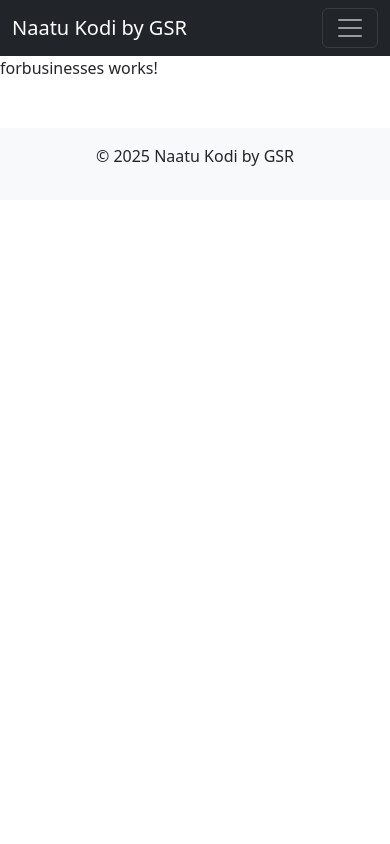
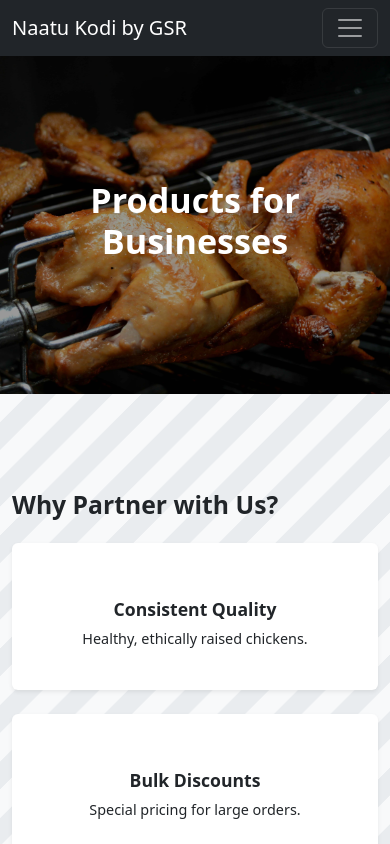
Before and after one commit to naatukodi/GSRSite, an Angular app: page /forbusinesses in a window 390 px wide. Shown: the top 844 px of the page. Built offline with nearby package versions, Linux system fonts and the light colour scheme.

Commit message:
updating css

```diff
--- a/src/app/components/about/about.component.html
+++ b/src/app/components/about/about.component.html
@@ -1,3 +1,4 @@
+<section class="py-5 bg-light">
     <div class="container my-5">
         <!-- About Us Heading & Intro -->
         <div class="row justify-content-center mb-4">
@@ -126,3 +127,4 @@
             </div>
         </div>
     </div>
+</section>
--- a/src/app/components/about/about.component.scss
+++ b/src/app/components/about/about.component.scss
@@ -0,0 +1,30 @@
+/* src/styles.css */
+
+/* Section Styling */
+section.py-5.bg-light {
+    background-image: linear-gradient(135deg, #f8f9fa 25%, #e9ecef 25%, #e9ecef 50%, #f8f9fa 50%, #f8f9fa 75%, #e9ecef 75%, #e9ecef 100%);
+    background-size: 56.57px 56.57px;
+}
+
+/* Card Hover Effect */
+.card:hover {
+    transform: translateY(-5px);
+    transition: transform 0.3s ease;
+}
+
+/* Icon Styling */
+.card-body i {
+    color: #17a2b8;
+    /* Customize icon color if needed */
+}
+
+/* Responsive Text */
+@media (max-width: 576px) {
+    .card-title {
+        font-size: 1.1rem;
+    }
+
+    .card-text {
+        font-size: 0.9rem;
+    }
+}
--- a/src/app/components/forbusinesses/forbusinesses.component.html
+++ b/src/app/components/forbusinesses/forbusinesses.component.html
@@ -1 +1,65 @@
-<p>forbusinesses works!</p>
+<div class="container-fluid px-0">
+    <!-- Hero Section -->
+    <div class="d-flex align-items-center justify-content-center text-white position-relative" style="
+        background: url('assets/images/business-hero.jpg') no-repeat center center/cover;
+        min-height: 40vh;
+      ">
+        <!-- Optional Dark Overlay -->
+        <div style="
+          position: absolute;
+          top: 0;
+          left: 0;
+          right: 0;
+          bottom: 0;
+          background-color: rgba(0, 0, 0, 0.4);
+        "></div>
+        <div style="position: relative; z-index: 1;" class="text-center p-5">
+            <h1 class="display-4 fw-bold">Products for Businesses</h1>
+        </div>
+    </div>
+</div>
+
+<!-- Why Partner with Us? -->
+<section class="py-5 bg-light">
+    <div class="container my-5">
+        <h2 class="fw-bold mb-4">Why Partner with Us?</h2>
+        <div class="row text-center g-4">
+            <!-- Consistent Quality -->
+            <div class="col-md-4">
+                <div class="card p-4 border-0 shadow-sm h-100">
+                    <div class="card-body">
+                        <i class="bi bi-check-circle" style="font-size: 3rem;"></i>
+                        <h5 class="card-title mt-3 fw-bold">Consistent Quality</h5>
+                        <p class="card-text mt-2">
+                            Healthy, ethically raised chickens.
+                        </p>
+                    </div>
+                </div>
+            </div>
+            <!-- Bulk Discounts -->
+            <div class="col-md-4">
+                <div class="card p-4 border-0 shadow-sm h-100">
+                    <div class="card-body">
+                        <i class="bi bi-tags" style="font-size: 3rem;"></i>
+                        <h5 class="card-title mt-3 fw-bold">Bulk Discounts</h5>
+                        <p class="card-text mt-2">
+                            Special pricing for large orders.
+                        </p>
+                    </div>
+                </div>
+            </div>
+            <!-- Reliable Delivery -->
+            <div class="col-md-4">
+                <div class="card p-4 border-0 shadow-sm h-100">
+                    <div class="card-body">
+                        <i class="bi bi-truck" style="font-size: 3rem;"></i>
+                        <h5 class="card-title mt-3 fw-bold">Reliable Delivery</h5>
+                        <p class="card-text mt-2">
+                            On-time shipments to meet your needs.
+                        </p>
+                    </div>
+                </div>
+            </div>
+        </div>
+    </div>
+</section>
--- a/src/app/components/forbusinesses/forbusinesses.component.scss
+++ b/src/app/components/forbusinesses/forbusinesses.component.scss
@@ -0,0 +1,30 @@
+/* src/styles.css */
+
+/* Section Styling */
+section.py-5.bg-light {
+    background-image: linear-gradient(135deg, #f8f9fa 25%, #e9ecef 25%, #e9ecef 50%, #f8f9fa 50%, #f8f9fa 75%, #e9ecef 75%, #e9ecef 100%);
+    background-size: 56.57px 56.57px;
+}
+
+/* Card Hover Effect */
+.card:hover {
+    transform: translateY(-5px);
+    transition: transform 0.3s ease;
+}
+
+/* Icon Styling */
+.card-body i {
+    color: #17a2b8;
+    /* Customize icon color if needed */
+}
+
+/* Responsive Text */
+@media (max-width: 576px) {
+    .card-title {
+        font-size: 1.1rem;
+    }
+
+    .card-text {
+        font-size: 0.9rem;
+    }
+}
--- a/src/app/components/forfarmers/forfarmers.component.html
+++ b/src/app/components/forfarmers/forfarmers.component.html
@@ -17,7 +17,7 @@
           background-color: rgba(0, 0, 0, 0.4);
         "></div>
 
-        <div class="text-center p-5" style="position: relative; z-index: 1;">
+        <div class="text-center p-3" style="position: relative; z-index: 1;">
             <h1 class="display-4 fw-bold">For Farmers</h1>
             <p class="lead mb-0">
                 Empowering Farmers to Thrive with High-Quality Chickens, Training, &amp; Support
@@ -27,7 +27,8 @@
 </div>
 
 <!-- Empowering Farmers Section -->
-<div class="container my-5">
+<section class="py-5 bg-light">
+    <div class="container my-4">
         <div class="row justify-content-center">
             <div class="col-12 col-md-10">
                 <h2 class="fw-bold mb-3">Empowering Farmers</h2>
@@ -38,11 +39,13 @@
             </div>
         </div>
     </div>
+</section>
 
 <!-- Our Offerings -->
-<div class="container mb-5">
-    <h3 class="fw-bold mb-4">Our Offerings</h3>
-    <div class="row g-4">
+<section class="py-5 bg-light">
+    <div class="container mb-4">
+        <h3 class="fw-bold mb-3">Our Offerings</h3>
+        <div class="row g-3">
             <!-- Chickens -->
             <div class="col-sm-6 col-lg-3">
                 <div class="card border-0 shadow-sm h-100">
@@ -89,10 +92,12 @@
             </div>
         </div>
     </div>
+</section>
 
 <!-- FAQ for Farmers -->
-<div class="container mb-5">
-    <h2 class="fw-bold mb-4">FAQ for Farmers</h2>
+<section class="py-5 bg-light"></section>
+<div class="container mb-4">
+    <h2 class="fw-bold mb-3">FAQ for Farmers</h2>
     <div class="accordion" id="farmersFAQAccordion">
         <!-- Personal and Farm Information -->
         <div class="accordion-item">
--- a/src/app/components/forfarmers/forfarmers.component.scss
+++ b/src/app/components/forfarmers/forfarmers.component.scss
@@ -0,0 +1,30 @@
+/* src/styles.css */
+
+/* Section Styling */
+section.py-5.bg-light {
+    background-image: linear-gradient(135deg, #f8f9fa 25%, #e9ecef 25%, #e9ecef 50%, #f8f9fa 50%, #f8f9fa 75%, #e9ecef 75%, #e9ecef 100%);
+    background-size: 56.57px 56.57px;
+}
+
+/* Card Hover Effect */
+.card:hover {
+    transform: translateY(-5px);
+    transition: transform 0.3s ease;
+}
+
+/* Icon Styling */
+.card-body i {
+    color: #17a2b8;
+    /* Customize icon color if needed */
+}
+
+/* Responsive Text */
+@media (max-width: 576px) {
+    .card-title {
+        font-size: 1.1rem;
+    }
+
+    .card-text {
+        font-size: 0.9rem;
+    }
+}
--- a/src/app/components/home/home.component.scss
+++ b/src/app/components/home/home.component.scss
@@ -0,0 +1,30 @@
+/* src/styles.css */
+
+/* Section Styling */
+section.py-5.bg-light {
+    background-image: linear-gradient(135deg, #f8f9fa 25%, #e9ecef 25%, #e9ecef 50%, #f8f9fa 50%, #f8f9fa 75%, #e9ecef 75%, #e9ecef 100%);
+    background-size: 56.57px 56.57px;
+}
+
+/* Card Hover Effect */
+.card:hover {
+    transform: translateY(-5px);
+    transition: transform 0.3s ease;
+}
+
+/* Icon Styling */
+.card-body i {
+    color: #17a2b8;
+    /* Customize icon color if needed */
+}
+
+/* Responsive Text */
+@media (max-width: 576px) {
+    .card-title {
+        font-size: 1.1rem;
+    }
+
+    .card-text {
+        font-size: 0.9rem;
+    }
+}
--- a/src/app/components/services/services.component.html
+++ b/src/app/components/services/services.component.html
@@ -1,21 +1,66 @@
-<div class="container my-5">
-    <h2 class="mb-4">Our Services</h2>
-    <div class="row">
-        <div class="col-md-6 mb-4">
-            <h4>Organic Chicken Supply</h4>
-            <p>45-day-old chickens, healthy and primed for growth.</p>
+<!-- src/app/services/services.component.html -->
+
+<section class="py-5 bg-light">
+    <div class="container">
+      <!-- Section Header -->
+      <div class="text-center mb-5">
+        <h2 class="display-4">Our Services</h2>
+        <p class="text-muted">Discover what we offer to support your farming needs.</p>
+      </div>
+
+      <!-- Services Grid -->
+      <div class="row g-4">
+        <!-- Service 1: Organic Chicken Supply -->
+        <div class="col-md-6 col-lg-3">
+          <div class="card h-100 shadow-sm border-0">
+            <div class="card-body text-center">
+              <i class="bi bi-egg-fried display-4 text-success mb-3"></i>
+              <h5 class="card-title">Organic Chicken Supply</h5>
+              <p class="card-text">
+                45-day-old chickens, healthy and primed for growth.
+              </p>
+            </div>
+          </div>
         </div>
-        <div class="col-md-6 mb-4">
-            <h4>BSF Larva Production</h4>
-            <p>Eco-friendly, sustainable feed from community food waste.</p>
+
+        <!-- Service 2: BSF Larva Production -->
+        <div class="col-md-6 col-lg-3">
+          <div class="card h-100 shadow-sm border-0">
+            <div class="card-body text-center">
+              <i class="bi bi-recycle display-4 text-primary mb-3"></i>
+              <h5 class="card-title">BSF Larva Production</h5>
+              <p class="card-text">
+                Eco-friendly, sustainable feed from community food waste.
+              </p>
+            </div>
+          </div>
         </div>
-        <div class="col-md-6 mb-4">
-            <h4>Feed &amp; Medical Support</h4>
-            <p>We supply organic feed and veterinary support.</p>
+
+        <!-- Service 3: Feed & Medical Support -->
+        <div class="col-md-6 col-lg-3">
+          <div class="card h-100 shadow-sm border-0">
+            <div class="card-body text-center">
+              <i class="bi bi-pills display-4 text-danger mb-3"></i>
+              <h5 class="card-title">Feed & Medical Support</h5>
+              <p class="card-text">
+                We supply organic feed and veterinary support.
+              </p>
+            </div>
+          </div>
         </div>
-        <div class="col-md-6 mb-4">
-            <h4>Buy-Back Program</h4>
-            <p>Guaranteed market for farmers when chickens reach 2.5–3 kg.</p>
+
+        <!-- Service 4: Buy-Back Program -->
+        <div class="col-md-6 col-lg-3">
+          <div class="card h-100 shadow-sm border-0">
+            <div class="card-body text-center">
+              <i class="bi bi-cash-stack display-4 text-warning mb-3"></i>
+              <h5 class="card-title">Buy-Back Program</h5>
+              <p class="card-text">
+                Guaranteed market for farmers when chickens reach 2.5–3 kg.
+              </p>
+            </div>
+          </div>
         </div>
+      </div>
     </div>
-</div>
+  </section>
--- a/src/app/components/services/services.component.scss
+++ b/src/app/components/services/services.component.scss
@@ -0,0 +1,29 @@
+/* src/styles.css */
+
+/* Section Styling */
+section.py-5.bg-light {
+    background-image: linear-gradient(135deg, #f8f9fa 25%, #e9ecef 25%, #e9ecef 50%, #f8f9fa 50%, #f8f9fa 75%, #e9ecef 75%, #e9ecef 100%);
+    background-size: 56.57px 56.57px;
+  }
+
+  /* Card Hover Effect */
+  .card:hover {
+    transform: translateY(-5px);
+    transition: transform 0.3s ease;
+  }
+
+  /* Icon Styling */
+  .card-body i {
+    color: #17a2b8; /* Customize icon color if needed */
+  }
+
+  /* Responsive Text */
+  @media (max-width: 576px) {
+    .card-title {
+      font-size: 1.1rem;
+    }
+
+    .card-text {
+      font-size: 0.9rem;
+    }
+  }
```
Also changed, not shown: src/assets/images/business-hero.jpg (added). Lines whose indentation alone changed are shown as unchanged.
